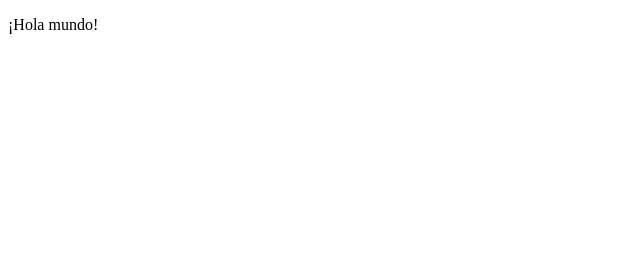
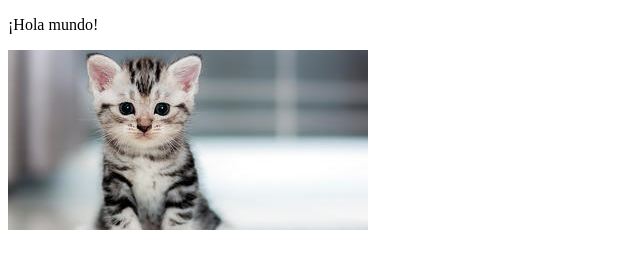
Before and after one commit to ErikaFM/web1, a plain HTML site: page index.html in a window 1280 px wide. Shown: the whole page, without its empty margins (0-640 px from the left). Drawn offline with Linux system fonts and the light colour scheme.

Commit message:
he subido una foto

```diff
--- a/index.html
+++ b/index.html
@@ -8,5 +8,6 @@
 
 <body>
     <p>¡Hola mundo!</p>
+    <img src="imagen/imagen gatito.jpg" alt="mi imagen">
 </body>
 </html>
```
Also changed, not shown: imagen/imagen gatito.jpg (added).
